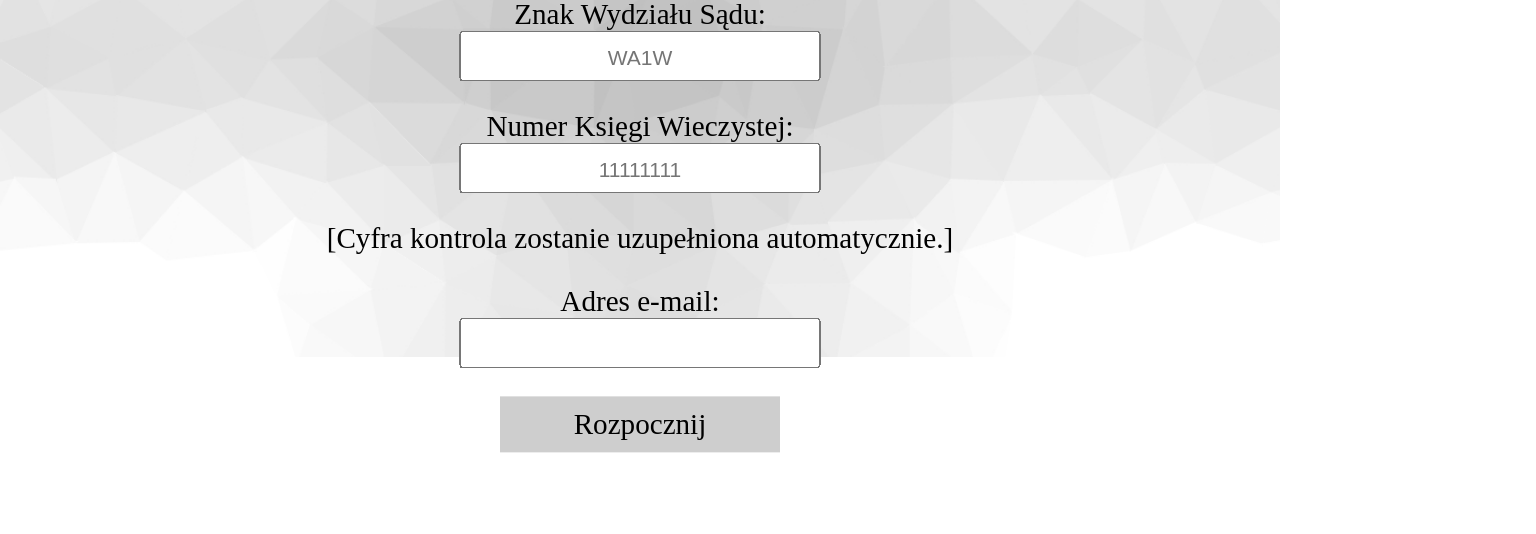
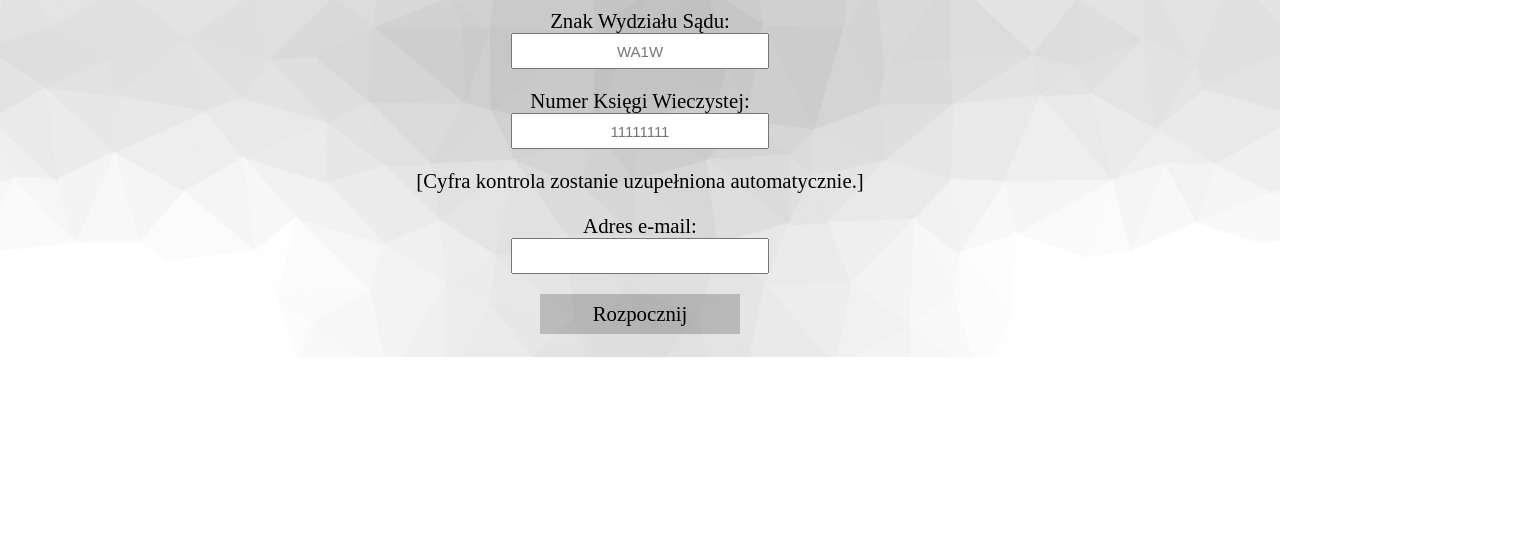
Before and after one commit to kokokomando/Samopis, a plain HTML site: page index.html in a window 1280 px wide. Shown: the part 266-800 px from the top of the page, 1536 px wide, since content can reach past the window. Drawn offline with Linux system fonts and the light colour scheme.

Commit message:
Update index.html

```diff
--- a/index.html
+++ b/index.html
@@ -9,7 +9,7 @@
 
 
   html {
-    transform: scale(1.4);
+    transform: scale(1.0);
   }
 
 body
```
